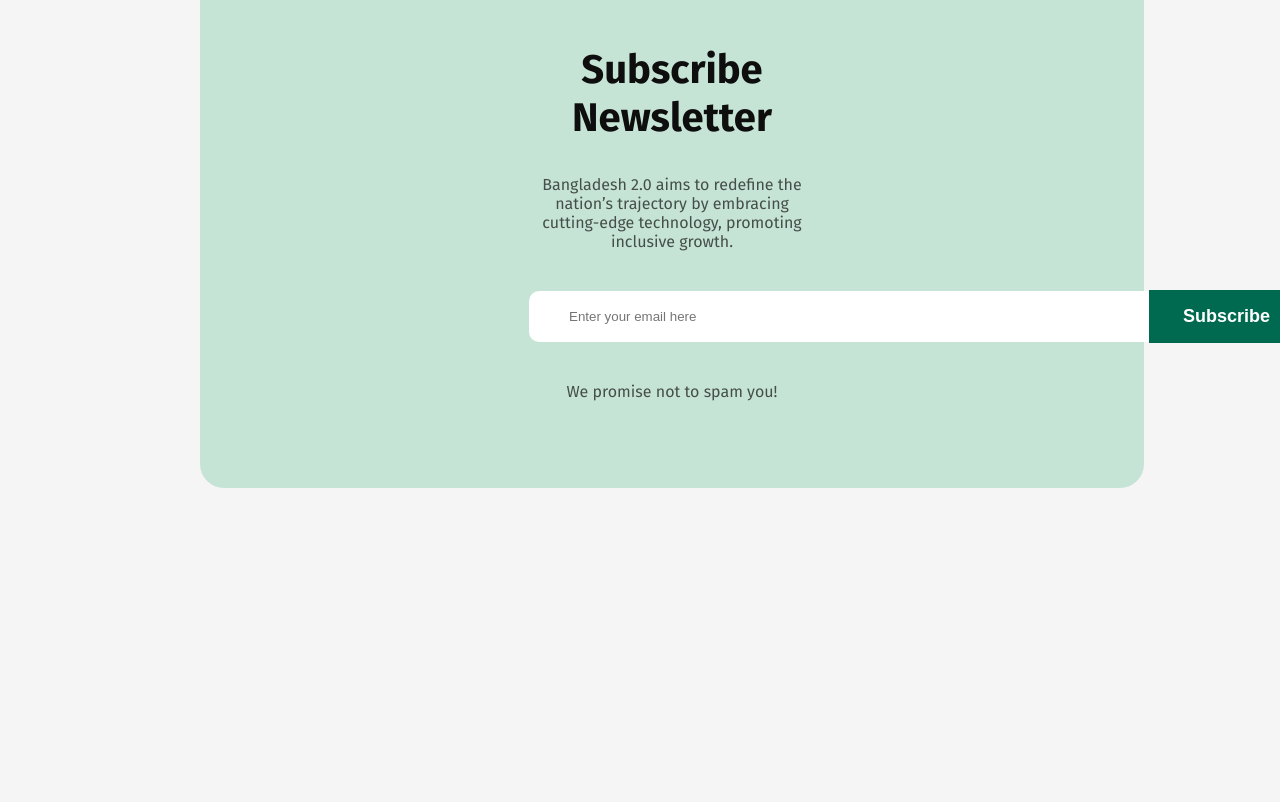
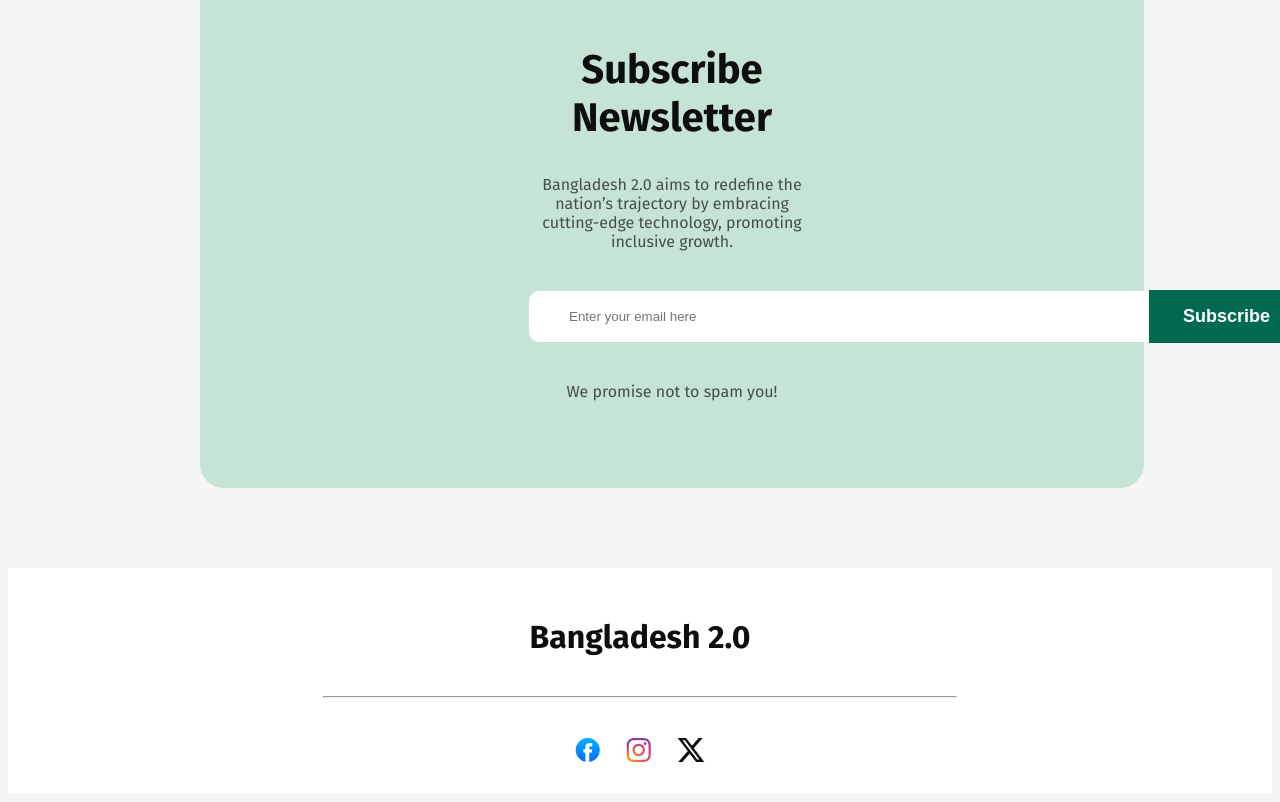
Before and after one commit to tamim-111/Assignment-1, a plain HTML site: page index.html in a window 1280 px wide. Shown: the part 5321-6123 px from the top of the page. Before the commit the page ends 5889 px from the top, so only its background shows below. Drawn offline with Linux system fonts and the light colour scheme.

Commit message:
Footer Section Added

```diff
--- a/index.html
+++ b/index.html
@@ -261,7 +261,13 @@
         </section>
     </main>
     <footer>
-
+        <div class="footer_text heading-font3">Bangladesh 2.0</div>
+        <hr>
+        <div class="footer_image">
+            <img class="social_image" src="assets/facebook.png" alt="Facebook">
+            <img class="social_image" src="assets/instagram.png" alt="Instagram">
+            <img class="social_image" src="assets/x.png" alt="Twitter">
+        </div>
     </footer>
 </body>
 
--- a/styles/style.css
+++ b/styles/style.css
@@ -342,3 +342,18 @@ th, td{
     border-style: none;
     border-radius: 0 10px 10px 0;
 }
+footer{
+    text-align: center;
+    background-color: #FFFFFF;
+    height: 226px;
+}
+.footer_text{
+    padding: 50px 0 32px 0;
+}
+hr{
+    width: 50%;
+    color: rgba(14, 14, 14, 0.1);
+}
+.social_image{
+    padding: 32px 11px;
+}
```
